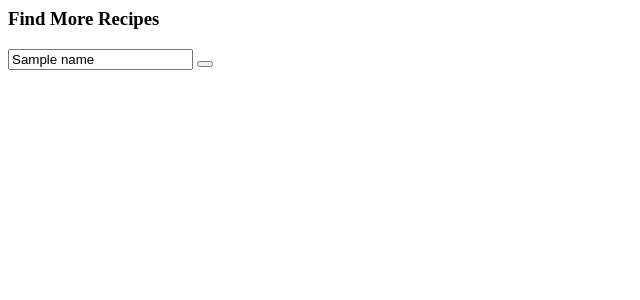
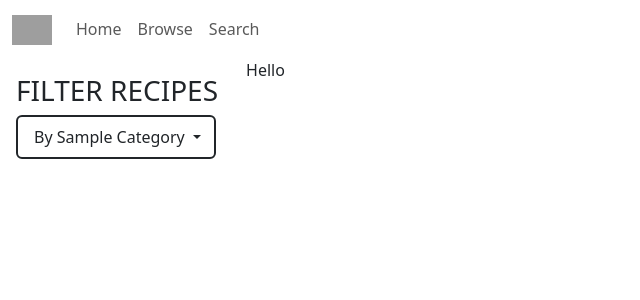
Before and after one commit to albeto4000/recipe-recommender, a Django app: template app/recipes/templates/recipes/search.html in a window 1280 px wide. Shown: the top 300 px of the page, without its empty margins (0-640 px from the left). Run offline with Django 4.2, Linux system fonts and the light colour scheme; the template is opened without the code that fills it: most values are stand-ins (such as "Sample title", 1, 10 or a date in 2020); some libraries are stand-ins or nearby versions; grey boxes are pictures that could not be loaded.

Commit message:
Added new view, search, which will contain filters to search by ingredient/category/keyword

```diff
--- a/app/app/settings.py
+++ b/app/app/settings.py
@@ -117,6 +117,9 @@ USE_TZ = True
 # https://docs.djangoproject.com/en/4.2/howto/static-files/
 
 STATIC_URL = 'static/'
+STATICFILES_DIRS = [
+	BASE_DIR / "static",
+]
 
 # Default primary key field type
 # https://docs.djangoproject.com/en/4.2/ref/settings/#default-auto-field
--- a/app/recipes/static/recipes/style.css
+++ b/app/recipes/static/recipes/style.css
@@ -8,3 +8,11 @@
 #recipe-img{
 	height: 400px;
 }
+
+.dropdown-toggle{
+	width:200px;
+}
+
+.dropdown-menu{
+	width:200px;
+}
--- a/app/recipes/templates/recipes/browse.html
+++ b/app/recipes/templates/recipes/browse.html
@@ -76,7 +76,7 @@
 		</div>
 
 	</div>
-	{% include 'recipes/search.html' %}
+	{% include 'recipes/search-section.html' %}
 	<script src="https://cdn.jsdelivr.net/npm/bootstrap@5.3.8/dist/js/bootstrap.bundle.min.js" integrity="sha384-FKyoEForCGlyvwx9Hj09JcYn3nv7wiPVlz7YYwJrWVcXK/BmnVDxM+D2scQbITxI" crossorigin="anonymous"></script>
 	</body>
 </html>
--- a/app/recipes/templates/recipes/index.html
+++ b/app/recipes/templates/recipes/index.html
@@ -58,7 +58,7 @@
 			<p>No recipes are available.</p>
 			{% endif %}
 		</div>
-		{% include 'recipes/search.html' %}
+		{% include 'recipes/search-section.html' %}
 	<script src="https://cdn.jsdelivr.net/npm/bootstrap@5.3.8/dist/js/bootstrap.bundle.min.js" integrity="sha384-FKyoEForCGlyvwx9Hj09JcYn3nv7wiPVlz7YYwJrWVcXK/BmnVDxM+D2scQbITxI" crossorigin="anonymous"></script>
 	</body>
 </html>
--- a/app/recipes/templates/recipes/navbar.html
+++ b/app/recipes/templates/recipes/navbar.html
@@ -1,5 +1,6 @@
 {% url 'recipes:index' as index %}
 {% url 'recipes:browse' as browse %}
+{% url 'recipes:search' as search%}
 <nav class="navbar navbar-expand-lg">
   <div class="container-fluid">
     <a class="navbar-brand" href="{% url 'recipes:index' %}">
@@ -11,18 +12,13 @@
     <div class="collapse navbar-collapse" id="navbarNav">
       <ul class="navbar-nav">
         <li class="nav-item">
-          {% if request.path == index %}
-          <a class="nav-link active" aria-current="page" href="{% url 'recipes:index' %}">Home</a>
-          {% else %}
-          <a class="nav-link" aria-current="page" href="{% url 'recipes:index' %}">Home</a>
-          {% endif %}
+          <a class="nav-link {% if request.path == index %}active{% endif %}" aria-current="page" href="{% url 'recipes:index' %}">Home</a>
         </li>
 				<li class="nav-item">
-          {% if request.path == browse %}
-          <a class="nav-link active" aria-current="page" href="{% url 'recipes:browse' %}">Browse</a>
-          {% else %}
-          <a class="nav-link" aria-current="page" href="{% url 'recipes:browse' %}">Browse</a>
-          {% endif %}
+          <a class="nav-link {% if request.path == browse %}active{% endif %}" aria-current="page" href="{% url 'recipes:browse' %}">Browse</a>
+        </li>
+				<li class="nav-item">
+          <a class="nav-link {% if request.path == search %}active{% endif %}" aria-current="page" href="{% url 'recipes:search' %}">Search</a>
         </li>
       </ul>
     </div>
--- a/app/recipes/templates/recipes/search.html
+++ b/app/recipes/templates/recipes/search.html
@@ -1,13 +1,50 @@
-<div class="bg-dark">
-	<div class="container py-4">
-		<div class="row d-flex justify-content-center">
-			<div class="col col-6">
-				<h3 class="text-light text-center pb-2">Find More Recipes</h3>
-				<form action="{% url 'recipes:browse' %}" class="d-flex" role="search" method="get">
-					<input class="form-control me-2" type="search" name="name" value="{{ name|default:'' }}" placeholder="How do I make..." aria-label="Search"/>
-					<button class="btn btn-outline-success" type="submit"><i class="fa-solid fa-magnifying-glass"></i></button>
-				</form>
+{% load static %}
+{% load recipe_time %}
+{% load filter_checks %}
+
+<!DOCTYPE html>
+<html>
+	<head>
+		<title>DSCI641 Recipe Recommender</title>
+		<meta charset="utf-8">
+		<meta name="viewport" content="width=device-width, initial-scale=1">
+		<link href="https://cdn.jsdelivr.net/npm/bootstrap@5.3.8/dist/css/bootstrap.min.css" rel="stylesheet" integrity="sha384-sRIl4kxILFvY47J16cr9ZwB07vP4J8+LH7qKQnuqkuIAvNWLzeN8tE5YBujZqJLB" crossorigin="anonymous">
+		<link rel="stylesheet" href="{% static 'recipes/style.css' %}" />
+		<script src="https://kit.fontawesome.com/4b01eb49dd.js" crossorigin="anonymous"></script>
+	</head>
+	<body>
+		{% include 'recipes/navbar.html' %}
+		<div class="d-flex">
+			<!-- Filter Sidebar -->
+			<div class="d-flex flex-column flex-shrink-0 p-3">
+				<h3>FILTER RECIPES</h3>
+
+				<!--Season Dropdown-->
+				{% for filter in filters %}
+				<div class="dropdown">
+					<button class="btn border border-dark border-2 dropdown-toggle py-2 px-3" id="{{ filter.category }}-dropdown" data-bs-toggle="dropdown" data-bs-auto-close="outside">
+						By {{ filter.category|title }}
+					</button>
+					<ul class="dropdown-menu shadow p-2" aria-labelledby="{{ filter.category }}-dropdown">
+						{% for choice in filter.choices %}
+						<li>
+							<div class="form-check">
+								<input class="form-check-input" type="checkbox" id="{{ filter.category }}-{{ choice }}-check">
+								<label class="form-check-label" for="{{ filter.category }}-{{ choice }}-check">{{ choice|title }}</label>
+							</div>
+						</li>
+						{% endfor %}
+					</ul>
+				</div>
+				{% endfor %}
+		</div>
+			<!--Page Content-->
+			<div class="flex-grow-1">
+				<div class="container">
+					Hello
+				</div>
 			</div>
 		</div>
-	</div>
-</div>
+	<script src="https://cdn.jsdelivr.net/npm/bootstrap@5.3.8/dist/js/bootstrap.bundle.min.js" integrity="sha384-FKyoEForCGlyvwx9Hj09JcYn3nv7wiPVlz7YYwJrWVcXK/BmnVDxM+D2scQbITxI" crossorigin="anonymous"></script>
+	</body>
+</html>
--- a/app/recipes/urls.py
+++ b/app/recipes/urls.py
@@ -5,5 +5,6 @@ app_name = "recipes"
 urlpatterns = [
 		path("", views.index, name = "index"),
 		path("<int:recipe_id>/", views.detail, name = "detail"),
-		path("browse/", views.browse, name = "browse")
+		path("browse/", views.browse, name = "browse"),
+		path("search/", views.search, name = "search")
 ]
```
Also changed, not shown: app/recipes/templates/recipes/detail.html (+5 -3 lines), app/recipes/templates/recipes/search-section.html (added, +13 -0 lines), app/recipes/templatetags/display_stars.py (added, +21 -0 lines), app/recipes/views.py (+15 -6 lines).
